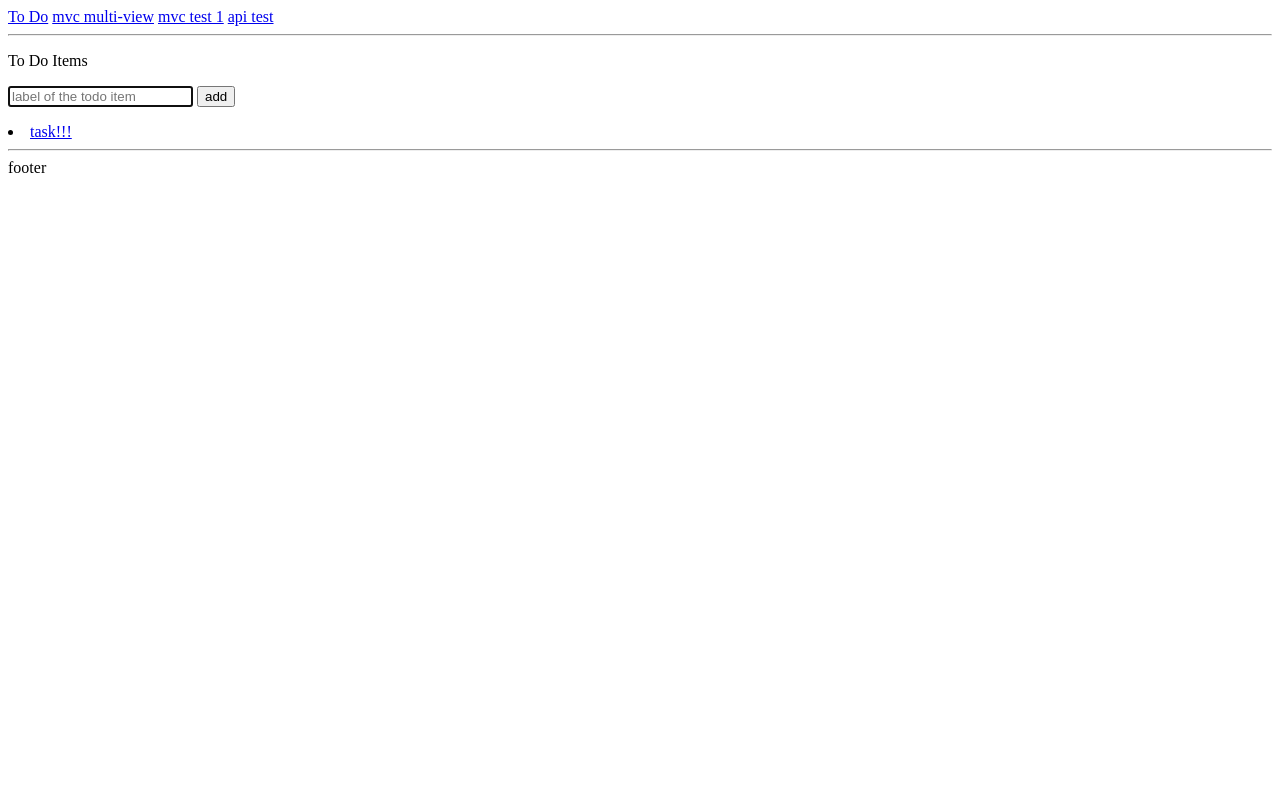
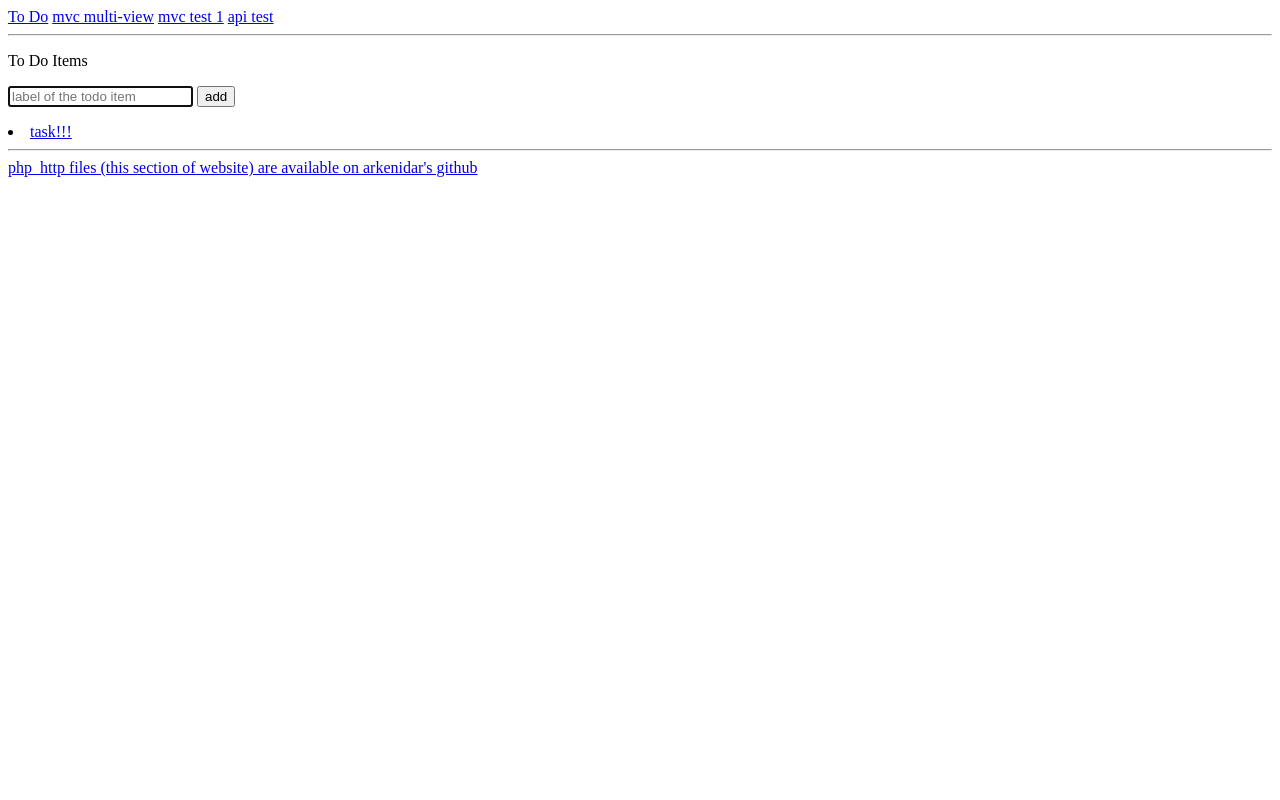
Before and after one commit to arkenidar/php_http, a PHP site: page / in a window 1280 px wide. Run offline with PHP 8.4, Linux system fonts and the light colour scheme; data comes from the database, SQL or seed files in the repository.

Commit message:
Update template_wrapper.php

```diff
--- a/templates/template_wrapper.php
+++ b/templates/template_wrapper.php
@@ -6,4 +6,4 @@
 <?=$_u('wrapped_content')?>
 <hr>
 
-footer
+<a href="https://github.com/arkenidar/php_http">php_http files (this section of website) are available on arkenidar's github</a>
```
